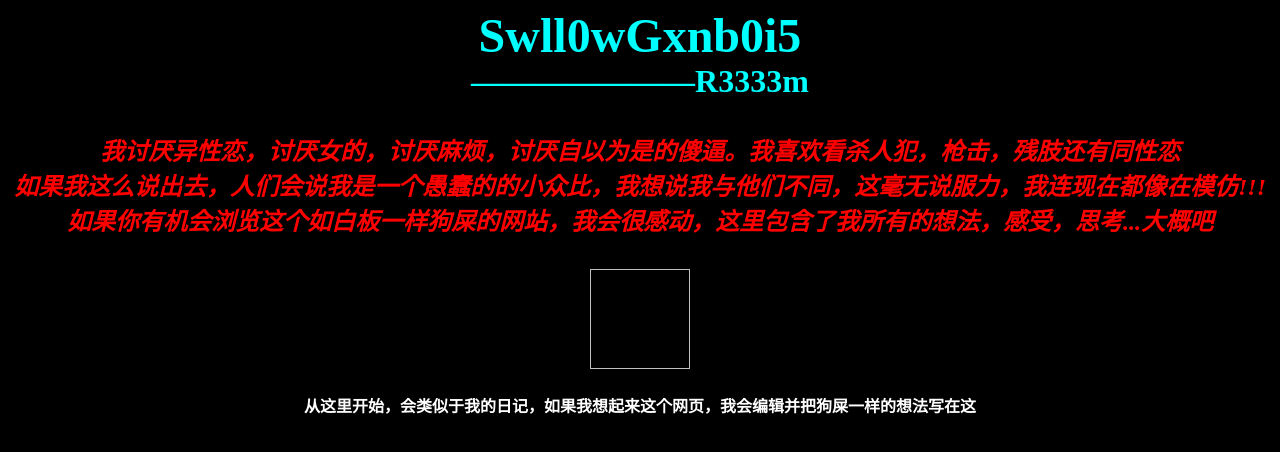
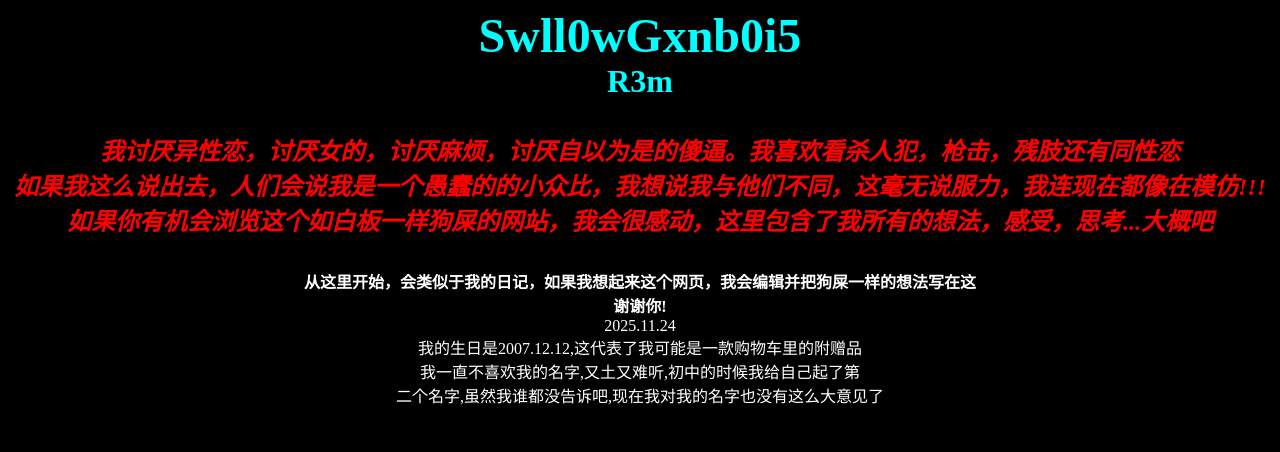
Before and after one commit to R3m-666/None-of-this, a plain HTML site: page index.html in a window 1280 px wide. Drawn offline with Linux system fonts and the light colour scheme.

Commit message:
Update index.html

```diff
--- a/index.html
+++ b/index.html
@@ -6,7 +6,7 @@
 <center>
 <h2>
 <font color=cyan size=8>Swll0wGxnb0i5<br>
-  <font color=cyan size=6>         ———————R3333m
+  <font color=cyan size=6> R3m
   </h2>
   <i>
     <b>
@@ -17,15 +17,16 @@
     </p>
     </b>
   </i>
-    <img scr="https://g.us.sinaimg.cn/o0/mcfG3L04lx081usg3U1a010412000oAk0E010.mp4?ssig=ui4AZXNc1P&Expires=1763987468&KID=unistore,video"width=100 height=100>
-<p>
-<p>
-<p>
-  <b>
+ <b>
   <font color=white size=3>
     从这里开始，会类似于我的日记，如果我想起来这个网页，我会编辑并把狗屎一样的想法写在这<br>
+   谢谢你!<br>
+  </b>
 
-  </b>
+        2025.11.24<br>
+    我的生日是2007.12.12,这代表了我可能是一款购物车里的附赠品<br>
+    我一直不喜欢我的名字,又土又难听,初中的时候我给自己起了第<br>
+    二个名字,虽然我谁都没告诉吧,现在我对我的名字也没有这么大意见了<br>
 </center>
 </body>
 </html>
```
